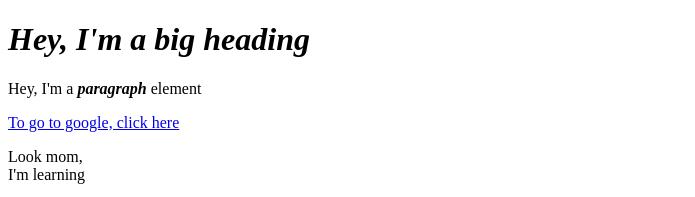
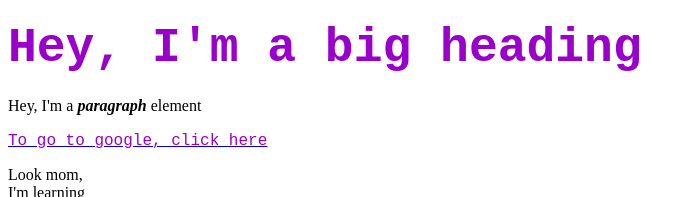
Before and after one commit to robertpastina/HTML-Learn, a plain HTML site: page webpage.html in a window 1280 px wide. Shown: the top 197 px of the page, without its empty margins (0-695 px from the left). Drawn offline with Linux system fonts and the light colour scheme.

Commit message:
update webpage.html

```diff
--- a/webpage.html
+++ b/webpage.html
@@ -4,9 +4,9 @@
         <title>Home</title>
     </head>
     <body>
-        <h1><i><b>Hey, I'm a big heading</b></i></h1>
+        <h1><font face="Courier New" size="+8" color="#9900cc"  >Hey, I'm a big heading</font></h1>
         <p>Hey, I'm a <i><b>paragraph</b></i> element</p>
-        <a href="https://google.com" target="_blank" title="Google it">To go to google, click here</a>
+        <a href="https://google.com" target="_blank" title="Google it"><font face="Courier New" color="#9900cc">To go to google, click here</font></a>
         <p>Look mom,<br>I'm learning</p>
         <img src="https://media.istockphoto.com/vectors/code-programming-icon-vector-isolated-contour-symbol-illustration-vector-id1206193220?k=20&m=1206193220&s=612x612&w=0&h=vxkIAtgQmSKQErQcxzPr7C3-Gg89mEVn-UNByJuyuPU=">
 
```
